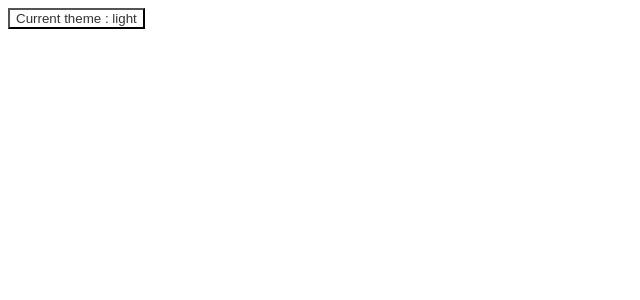
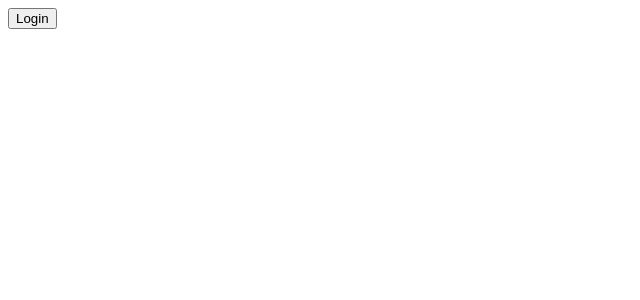
Before and after one commit to sharmayush11/react_learning, a React (Vite) app: page / in a window 1280 px wide. Shown: the top 300 px of the page, without its empty margins (0-640 px from the left). Built offline with nearby package versions, Linux system fonts and the light colour scheme.

Commit message:
userAuthentication using useContext

```diff
--- a/src/App.jsx
+++ b/src/App.jsx
@@ -1,14 +1,12 @@
-import { createContext , useContext , useState } from 'react'
-import ThemeContext from "./theme-folder/ThemeContext"
-import Toolbar from './theme-folder/toolbar'
+import NavBar from "./auth-example/Navbar"
+import { AuthProvider } from "./auth-example/AuthContext"
 
 function App() {
-  const  [theme , setTheme] = useState("light")
   return (
     <>
-      <ThemeContext.Provider value = {{theme , setTheme}}>
-        <Toolbar/>
-      </ThemeContext.Provider>
+      <AuthProvider>
+        <NavBar/>
+      </AuthProvider>
     </>
   )
 }
--- /dev/null
+++ b/src/auth-example/AuthContext.jsx
@@ -0,0 +1,17 @@
+import { createContext , useState } from 'react'
+
+const AuthContext = createContext()
+
+const AuthProvider = ({children}) => {
+    const [isLoggedIn , setIsLoggedIn] = useState(false)
+
+    const login = () => setIsLoggedIn(true)
+    const logout = () => setIsLoggedIn(false)
+
+    return(
+        <AuthContext.Provider value = {{ isLoggedIn , login , logout}}>
+            { children }
+        </AuthContext.Provider>
+    )
+}
+export { AuthProvider , AuthContext }
--- /dev/null
+++ b/src/auth-example/Navbar.jsx
@@ -0,0 +1,19 @@
+import { useContext } from "react"
+import { AuthContext } from "./AuthContext"
+
+const NavBar = () => {
+    const {isLoggedIn , login , logout} = useContext(AuthContext)
+
+    return(
+        <nav>
+            {isLoggedIn? (
+                <button onClick={logout}>Logout</button>
+            ) : (
+                <button onClick={login}>Login</button>
+
+            )}
+        </nav>
+    )
+}
+
+export default NavBar
```
